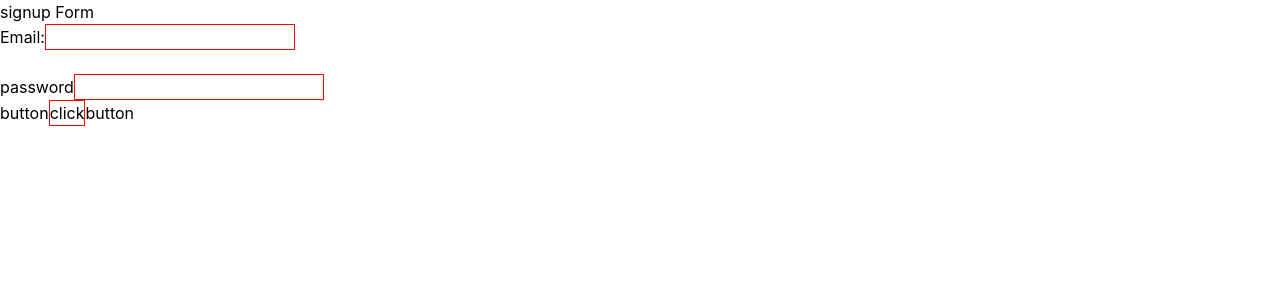
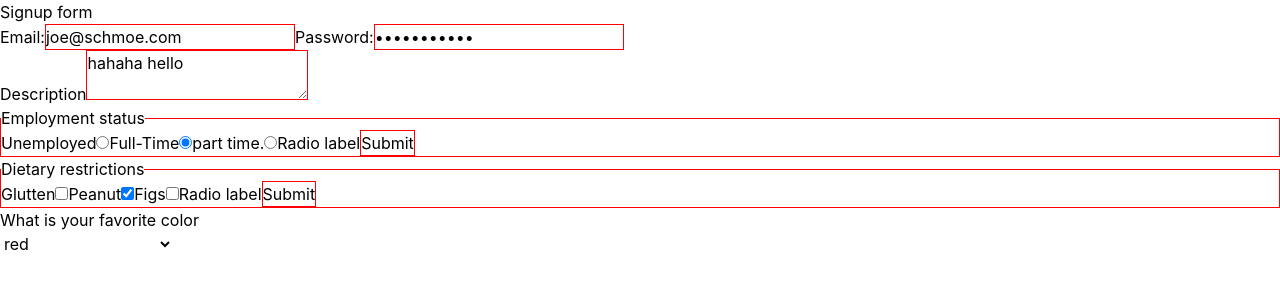
Before and after one commit to AquamarineC/Chef_Claude_Project, a React (Vite) app: page / in a window 1280 px wide. Shown: the top 300 px of the page. Built offline with nearby package versions, Linux system fonts and the light colour scheme.

Commit message:
learning small form elements

```diff
--- a/index.html
+++ b/index.html
@@ -14,7 +14,6 @@
      <div id="root"></div>
 
 
-
     <script type="module" src="/src/main.jsx"></script>
   </body>
 </html>
--- a/src/App.jsx
+++ b/src/App.jsx
@@ -1,58 +1,128 @@
 import {useState} from "react"
-import avatar from "./image/user.png"
-import starFull from "./image/star-filled.png"
-import starEmpty from "./image/star-empty.png"
+import MainPage from "./components/MainPage"
+import Header from "./components/Header"
+import Test from "./components/Test"
 
 export default function App() {
-    const [contact, setContact] = useState({
-        firstName: "John",
-        lastName: "Doe",
-        phone: "+1 (212) 555-1212",
-        email: "itsmyrealname@example.com",
-        isFavorite: true
-    })
 
-    let starIcon = contact.isFavorite ? starFull : starEmpty
+    function Bpp() {
 
-    function toggleFavorite() {
-        setContact(prev => {
-            return {
-                ...prev,
-                isFavorite: !prev.isFavorite
-            }
-        })
-    }
+  function signUp(formData) {
+    const email = formData.get("email")
+    const password = formData.get("password")
+    const eStatus = formData.get("rr")
+    const diet = formData.getAll("diet")
+    const favColor = formData.get("favColor")
+    console.log(eStatus)
+    console.log(diet)
+    console.log(favColor)
+
+  }
+
+  return (
+    <section>
+      <h1>Signup form</h1>
+      <form action={signUp}>
+
+        <label htmlFor="email">Email:</label>
+        <input className="border" id="email" defaultValue="joe@schmoe.com" type="email" name="email" placeholder="joe@schmoe.com" />
+
+        <label htmlFor="password">Password:</label>
+        <input id="password" className="border" defaultValue="password123" type="password" name="password" />
+
+        <br />
+
+        <label htmlFor="comment">Description</label>
+        <textarea id="comment" name="comment" className="border" defaultValue="hahaha hello">
+
+        </textarea>
+
+        <br />
+        <fieldset className="border">
+            <legend className="">              Employment status</legend>
+                <label htmlFor="">Unemployed
+                    <input name="rr" type="radio" value="Unemployed"/>
+                </label>
+                <label htmlFor="">Full-Time
+                    <input name="rr" type="radio" defaultChecked={true} value="UFull-Time"/>
+                </label>
+                <label htmlFor="">part time.
+                    <input name="rr" type="radio" value="part time."/>
+                </label>
+                 Radio label
+
+
+                <button className="border"  >Submit</button>
+
+        </fieldset>
+
+
+
+                    <fieldset className="border">
+                        <legend className="">             Dietary restrictions</legend>
+                            <label htmlFor="">Glutten
+                                <input name="diet" type="checkbox" value="Glutten"/>
+                            </label>
+                            <label htmlFor="">Peanut
+                                <input name="diet" type="checkbox" defaultChecked={true} value="Peanut"/>
+                            </label>
+                            <label htmlFor="">Figs
+                                <input name="diet" type="checkbox" value="Figs"/>
+                            </label>
+                            Radio label
+
+
+                            <button className="border"  >Submit</button>
+
+                    </fieldset>
+
+            {/* element before </form> */}
+
+                    <label htmlFor="favColor" >What is your favorite color</label>
+                    <br />
+                    <select name="favColor" id="favColor" required>
+                        <option value="" disabled>-- Choose a color --</option>
+
+                        <option value="red">red</option>
+                        <option value="green">green</option>
+                        <option value="yellow">yellow</option>
+                        <option value="aqua">aqua</option>
+                        <option value="blue">blue</option>
+                        <option value="purple">purple</option>
+                        <option value="black">black</option>
+
+
+
+
+                    </select>
+            </form>
+    </section>
+  )
+}
+
+
+
+
+
+
+
+
+
+
+
+
+
+
+
+
+
+
 
     return (
-        <main>
-            <article className="card">
-                <img
-                    src={avatar}
-                    className="avatar"
-                    alt="User profile picture of John Doe"
-                />
-                <div className="info">
-                    <button
-                        onClick={toggleFavorite}
-                        aria-pressed={contact.isFavorite}
-                        className="favorite-button"
-                        aria-label={`${contact.isFavorite ? "Remove from" : "Add to"} favorites`}
-                    >
-                        <img
-                            src={starIcon}
-                            alt={`${contact.isFavorite ? "filled" : "empty"} star icon`}
+        <>
+            <Bpp />
 
-                            className="favorite"
-                        />
-                    </button>
-                    <h2 className="name">
-                        {contact.firstName} {contact.lastName}
-                    </h2>
-                    <p className="contact">{contact.phone}</p>
-                    <p className="contact">{contact.email}</p>
-                </div>
 
-            </article>
-        </main>
+        </>
     )
 }
--- a/src/components/Main.jsx
+++ b/src/components/MainPage.jsx
@@ -12,26 +12,22 @@ export default function Main(){
     )
     })
 
-    function handleSubmit(event){
-        event.preventDefault()
-
-        const formData = new FormData(event.currentTarget)
-        const newIngredient = formData.get("ingredient")
-
-        setIngredients(prev => [newIngredient,...prev])
+    function formAction(formData){
+        const newIngredients = formData.get("ggggdfaeth")
+        setIngredients(prev => [...prev, newIngredients])
     }
 
 
 
     return (
         <main className="py-[30px] px-[30px] ">
-            <form  onSubmit={handleSubmit} className="add-ingredient-form flex justify-center gap-[12px] item-center h-[38px]">
+            <form  action={formAction} className="add-ingredient-form flex justify-center gap-[12px] item-center h-[38px]">
                 <input
                     className="rounded-md border-1 px-[9px] py-[13px] border-[#d1d5db] flex-1 min-w-[150px] max-w-[400px]"
                     aria-label="Add ingredient"
                     placeholder="e.g. oregano"
                     type="text"
-                    name="ingredient"
+                    name="ggggdfaeth"
                 />
 
                 <button
--- /dev/null
+++ b/src/components/Test.jsx
@@ -0,0 +1,7 @@
+
+export default function Text(){
+
+    return(
+        <h1>Test</h1>
+    )
+}
--- a/src/main.jsx
+++ b/src/main.jsx
@@ -4,50 +4,9 @@ import './index.css'
 import App from './App.jsx'
 
 
-function Bpp(){
-
-  function signUp(e){
-
-    const email = e.get("email")
-    console.log(email)
-    console.log(e.get("password"))
-    console.log(e.get("srthsrht"))
-
-  }
-
-
-
-  return(
-    <section>
-       <h1>signup Form</h1>
-       <form action={signUp}>
-          <label  htmlFor='email'>Email:</label  >
-          <input className='border' id='email' type="email" name='email'/>
-          <br />
-          <input  className='' name='srthsrht' type="text" />
-          <br />
-
-          <label htmlFor="password" >password</label>
-          <input type="password" id='password' name="password" className='border'/>
-          <br />
-          <label htmlFor="">button</label>
-          <input type="submit" id='' className='border' value='click'/>
-
-
-
-          <button>button</button>
-
-
-
-
-       </form>
-    </section>
-
-  )
-}
 
 createRoot(document.getElementById('root')).render(
   <StrictMode>
-    <Bpp />
+    <App />
   </StrictMode>,
 )
```
Also changed, not shown: src/index.css (line endings or trailing spaces).
